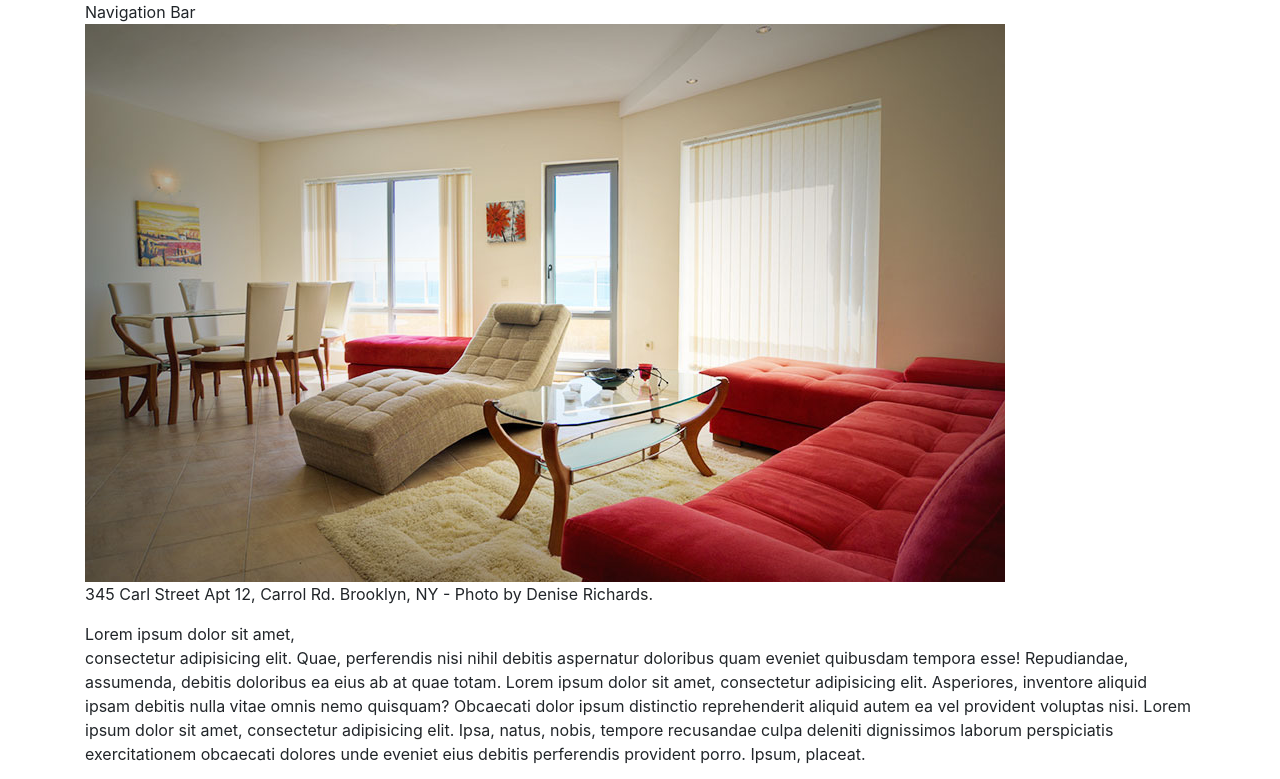
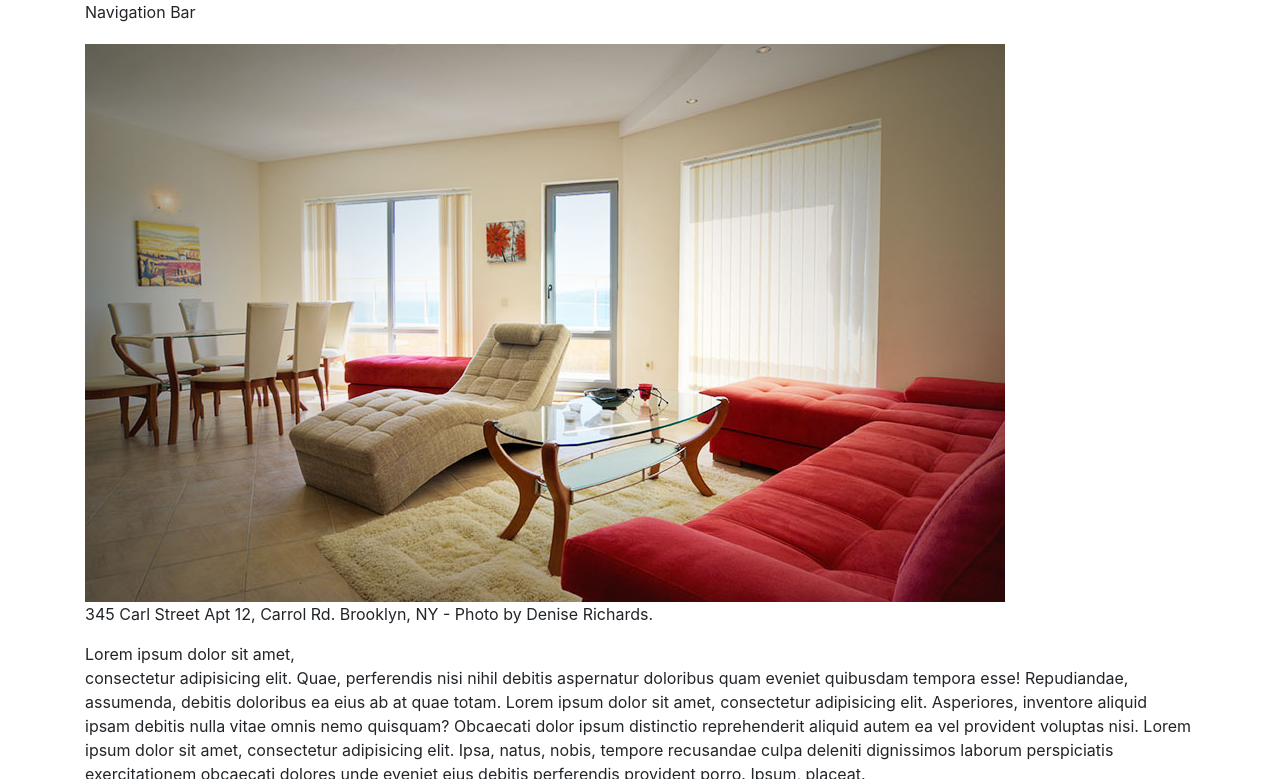
Before and after one commit to joshuaneedham/exceptional-realty-bootstrapped, a plain HTML site: page index.html in a window 1280 px wide. Shown: the top 779 px of the page. Drawn offline with nearby package versions, Linux system fonts and the light colour scheme; grey boxes are pictures that could not be loaded.

Commit message:
Pushing row margin

```diff
--- a/css/style.css
+++ b/css/style.css
@@ -4,3 +4,7 @@ img, video, audio, iframe, table, form {
     width: 100%; /* IE */
     max-width: 100%; /* FF, Safari, Chrome */
   }
+/*/////// LAYOUT STYLES ////////*/
+.row {
+  margin-bottom: 20px;
+}
```
